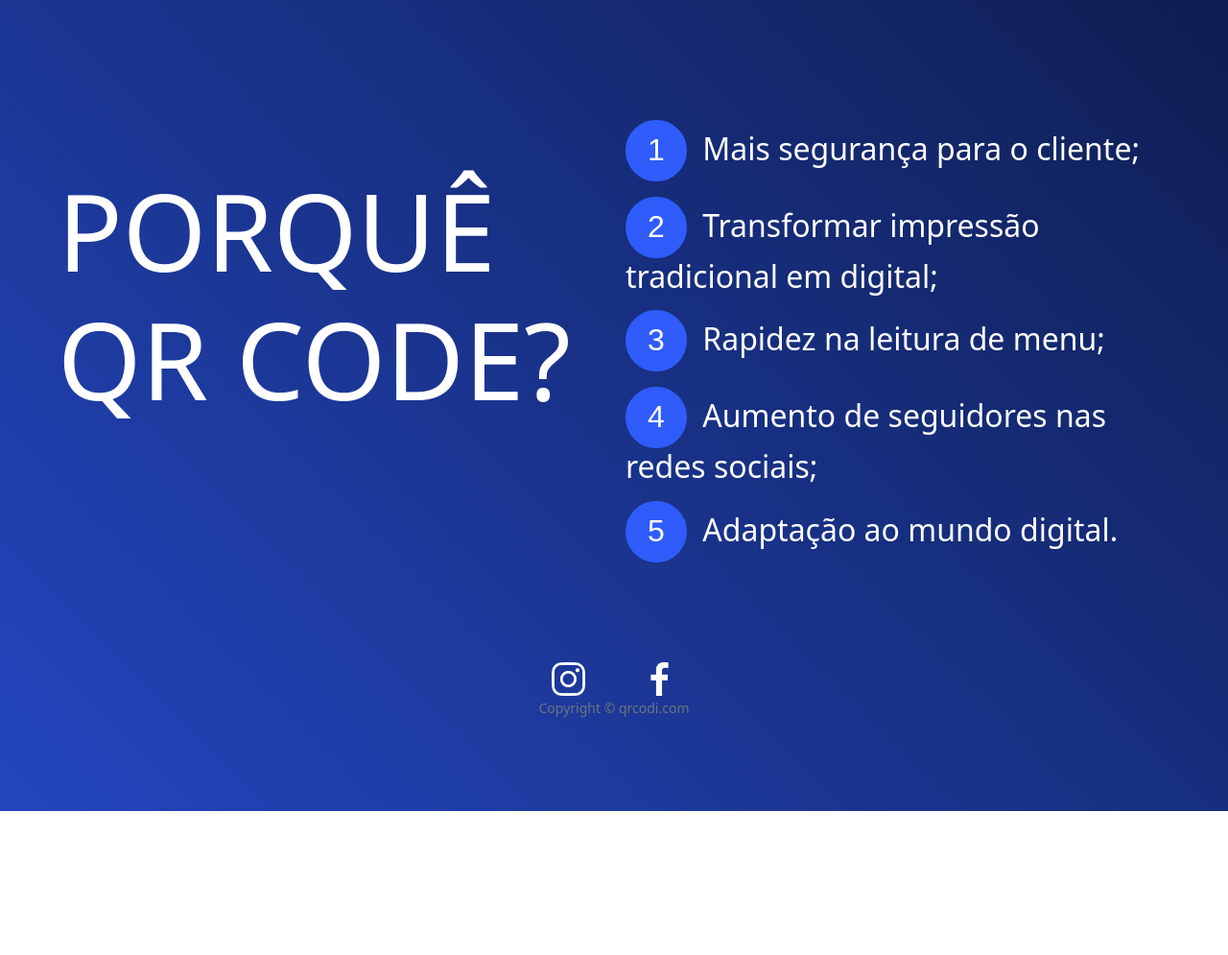
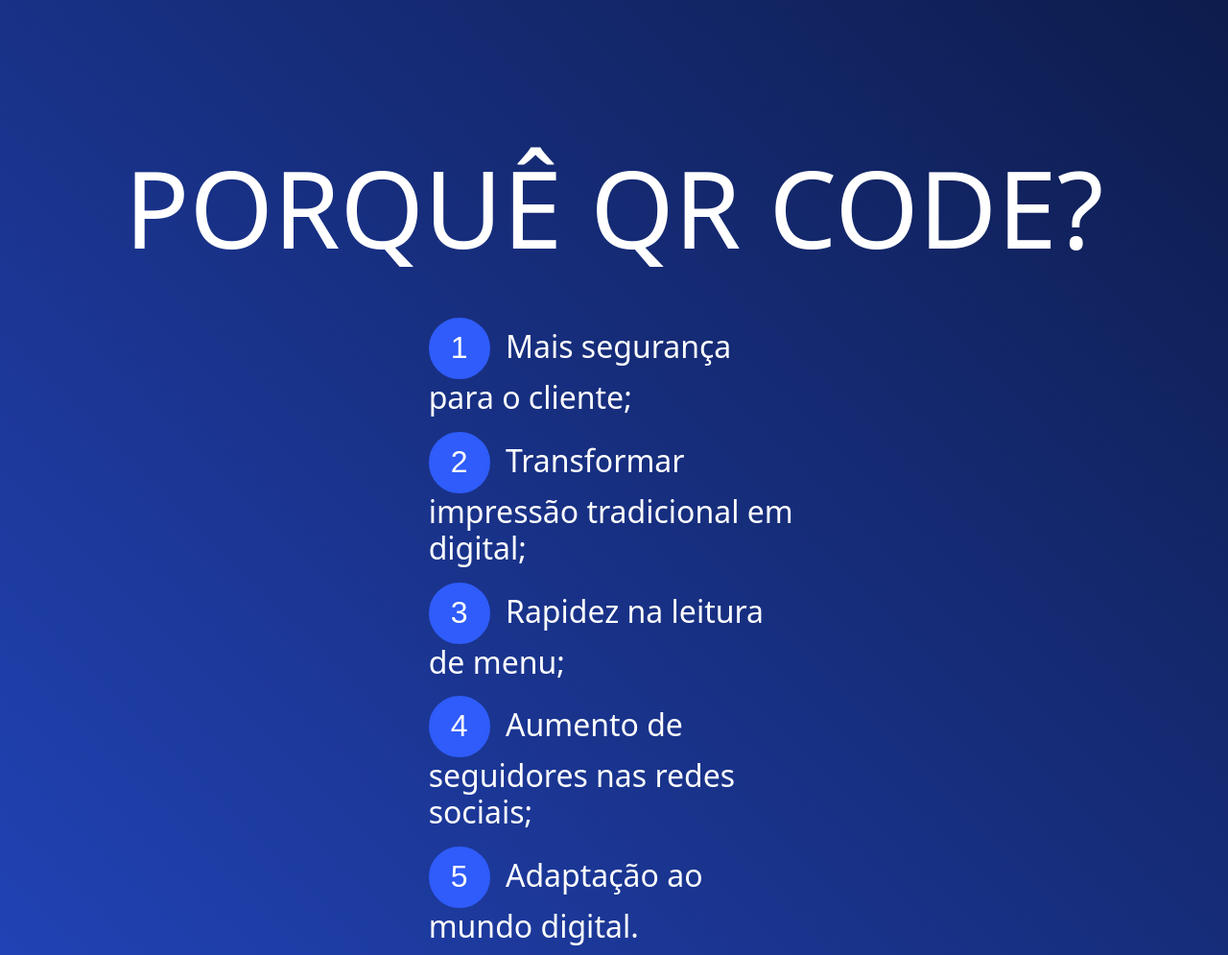
Before and after one commit to qrcodi/qrcodi.github.io, a plain HTML site: page index.html in a window 1280 px wide. Shown: the part 1000-1995 px from the top of the page at 96% size. Before the commit the page ends 1845 px from the top, so only its background shows below. Drawn offline with nearby package versions, Linux system fonts and the light colour scheme.

Commit message:
text align

```diff
--- a/index.html
+++ b/index.html
@@ -10,7 +10,7 @@
     <link rel="stylesheet" href="style/style.css">
 
 </head>
-<body class="p-5">
+<body class="p-4">
     <nav class="navbar navbar-expand-md navbar-dark">
         <div class="container-fluid">
             <a class="navbar-brand" href="#">
@@ -41,22 +41,27 @@
 
     <div class="container-fluid">
         <div class="row">
+                <h1 class="my-5 text-center">PORQUÊ QR CODE?</h1>
+        </div>
+
+        <div class="row">
+            <div class="col"></div>
             <div class="col">
-                <h1 class="mt-5">PORQUÊ<br>QR CODE?</h1>
-            </div>
-            <div class="col container-fluid ">
                 <h2><div class="circle d-inline-block me-2">1</div> Mais segurança para o cliente;</h2>
                 <h2 class="mt-3"><div class="circle d-inline-block me-2">2</div> Transformar impressão tradicional em digital;</h2>
                 <h2 class="mt-3"><div class="circle d-inline-block me-2">3</div> Rapidez na leitura de menu;</h2>
                 <h2 class="mt-3"><div class="circle d-inline-block me-2">4</div> Aumento de seguidores nas redes sociais;</h2>
                 <h2 class="mt-3"><div class="circle d-inline-block me-2">5</div> Adaptação ao mundo digital.</h2>
             </div>
+
+            <div class="col"></div>
+
         </div>
     </div>
 
     <footer class="pt-5 my-5 text-muted">
         <div class="container text-center">
-            <div class="row">
+            <div class="row mb-2">
                 <div class="col">
                 </div>
                 <div class="col">
```
